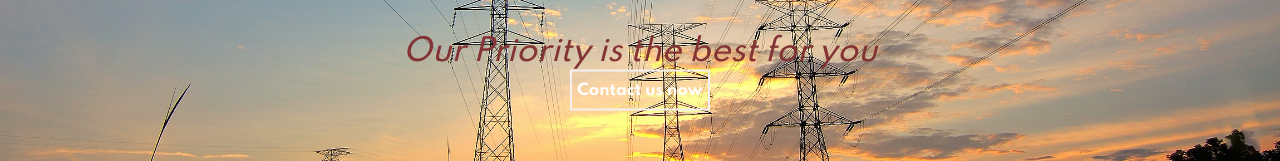
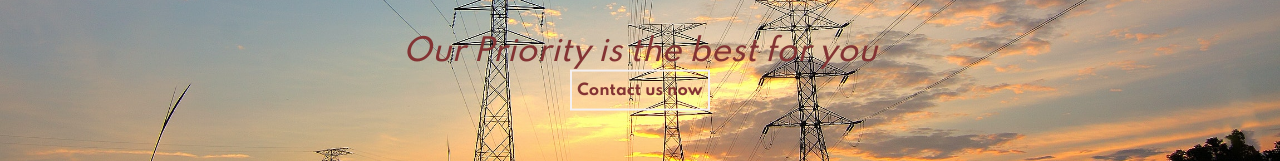
Before and after one commit to Ebussraph25/skida042.github.io, a website: page index.html in a window 1280 px wide. In both pictures the pointer is over the link "Contact us now". Shown: the part 440-601 px from the top of the page. Drawn offline with nearby package versions, Linux system fonts and the light colour scheme.

Commit message:
Update style.css

```diff
--- a/style.css
+++ b/style.css
@@ -58,7 +58,9 @@
     font-size: 15px;
     color: white;
 }
-
+  #hero a:hover{
+      color:rgb(131, 51, 51);
+}
     .text-box h4{
         font-size: 30px;
         color:rgb(131, 51, 51);
```
